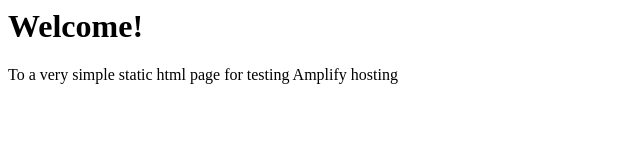
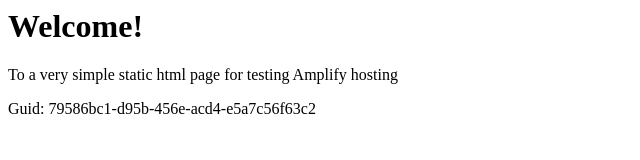
Before and after one commit to aws-aemilia-cdg/Github-PR-Commit-Integration-Test-DoNotTouch-v1-preprod-eu-west-3, a website: page src/index.html in a window 1280 px wide. Shown: the whole page, without its empty margins (0-640 px from the left). Drawn offline with Linux system fonts and the light colour scheme.

Commit message:
commit from integ tests

```diff
--- a/src/index.html
+++ b/src/index.html
@@ -1,3 +1,5 @@
+
+
 <html lang="en">
 
 <head>
@@ -10,6 +12,6 @@
 <body>
     <h1>Welcome!</h1>
     <p>To a very simple static html page for testing Amplify hosting</p>
-</body>
+    <p>Guid: 79586bc1-d95b-456e-acd4-e5a7c56f63c2</p></body>
 
 </html>
```
